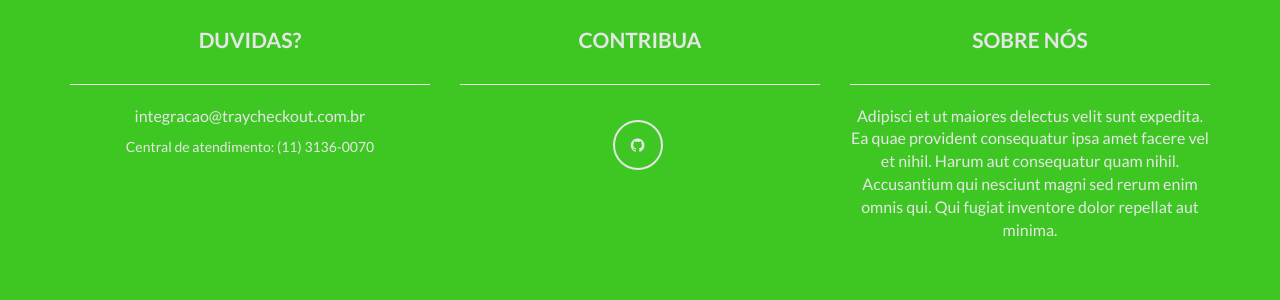
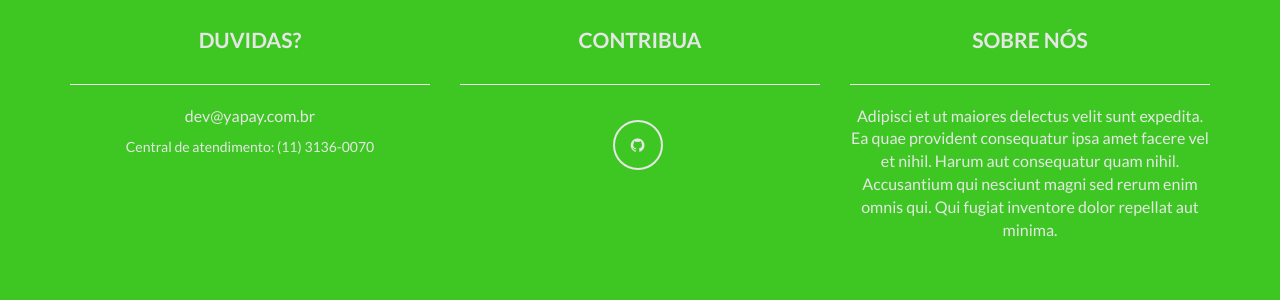
Before and after one commit to YapayDev/yapaydev.github.io, a Jekyll site: the page index.html, which Jekyll copies as it is, in a window 1280 px wide and 900 px high, scrolled down 1445 px. Shown: the part 508-808 px from the top of the window. Built offline with Jekyll 4.4.1, drawn with Linux system fonts in a browser that asks for light colours; nearby versions of some CDN libraries.

Commit message:
Alteração Textos

```diff
--- a/index.html
+++ b/index.html
@@ -207,7 +207,7 @@
                     <div class="footer-col col-md-4">
                         <h3>Duvidas?</h3>
 						<hr>
-                        <p>integracao@traycheckout.com.br</p>
+                        <p>dev@yapay.com.br</p>
                         <span>Central de atendimento: (11) 3136-0070</span>
 
                     </div>
```
